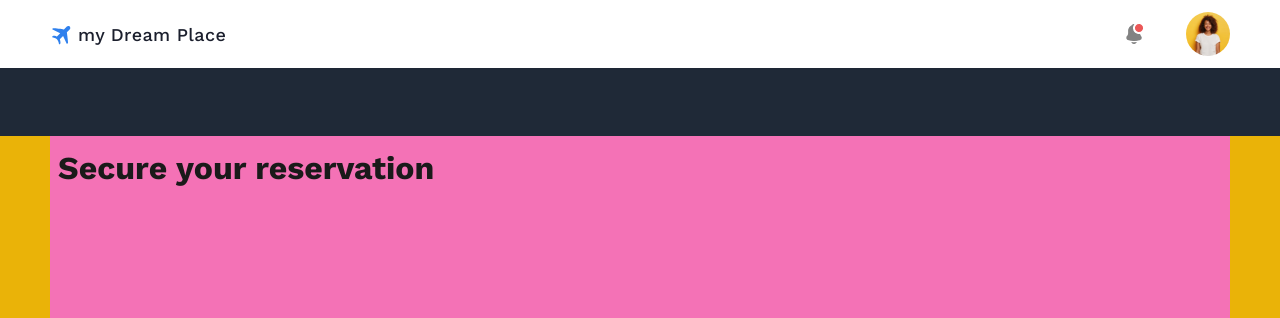
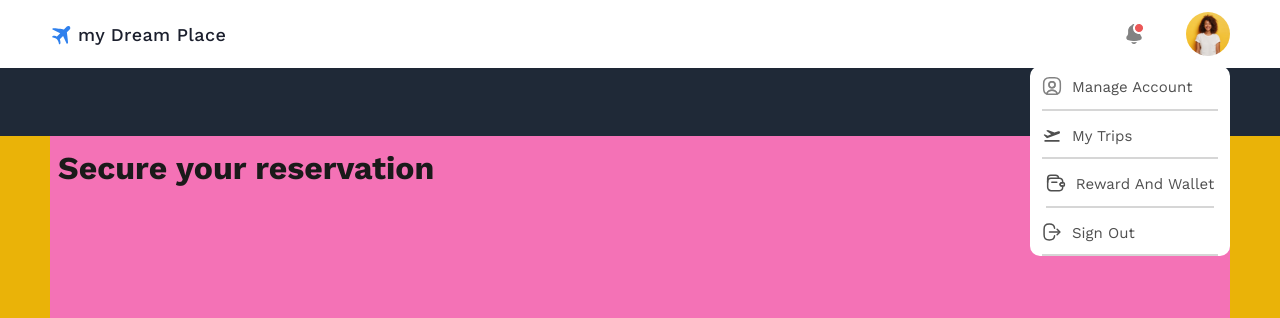
Before and after one commit to SaraDrwish/algoriza-internship-FE204, a Vue app: page /checkout in a window 1280 px wide. Both pictures are taken after a click on the picture 1208 px from the left and 34 px from the top of the page. Shown: the top 318 px of the page. Built offline with nearby package versions, Linux system fonts and the light colour scheme; a web font is replaced by a local one.

Commit message:
104  search and res / PD  29

```diff
--- a/src/components/CheckoutCompo/Checkout.vue
+++ b/src/components/CheckoutCompo/Checkout.vue
@@ -2,7 +2,7 @@
   <div class="bg-gray-800 py-2 ">
 
   <!-- <div class="  bg-yellow-500   "> -->
-      <div class="  bg-yellow-500  mt-[128px]  ">
+    <div class="  bg-yellow-500  mt-[128px]   ">
 
     <!-- <div class="bg-red-500 p-2 h-[72px]    "> -->
       <NavSigninedSecndry  />
@@ -12,7 +12,6 @@
       <!-- <div class="bg-bordersr m-auto w-[calc(100%-100px)]  "> -->
 
       <p class="text-[32px] font-[600] text-checkoutText1 mb-[30px]">Secure your reservation</p>
-
 
 
       <!-- <div class="bg-green-500 p-2 "> -->
--- a/src/components/Navs/NavSignined.vue
+++ b/src/components/Navs/NavSignined.vue
@@ -34,6 +34,7 @@
             text-light-black w-[100%] justify-center
               text-center  gap-[4px] mx-[12px] ">
 
+            <!-- <RouterLink :to="{ name: 'home' }"> -->
               <a class="flex gap-[10px] hover:transition-all
               transition ease-in duration-400
               w-[100%] py-[10px] border-solid border-b-2
@@ -42,6 +43,7 @@
                 <img class="flex  w-[20px] h-[20px]" src="../../assets/icons/user-square 1.svg" alt="">
                 <li class=" ">Manage account</li>
               </a>
+            <!-- </RouterLink> -->
 
             <a class="flex gap-[10px] hover:transition-all
               transition ease-in duration-400
@@ -51,10 +53,12 @@
                 <li @click="handleMyTripsBtn" class=" ">My Trips</li>
             </a>
 
-                    <a class="flex gap-[10px]    w-[100%] py-[10px] border-solid border-b-2 border-bordrBtnGry cursor-pointer" href="#" >
+            <RouterLink :to="{ name: 'checkout' }">
+              <a class="flex gap-[10px]  w-[100%] py-[10px] border-solid border-b-2 border-bordrBtnGry cursor-pointer" href="#" >
                 <img class="w-[20px] h-[20px]" src="../../assets/icons/wallet-3 1.svg" alt="">
                 <li class=" ">Reward and wallet</li>
               </a>
+            </RouterLink>
 
             <RouterLink :to="{name:'home'}" class="flex gap-[10px]  w-[100%] py-[10px] border-solid border-b-2 border-bordrBtnGry cursor-pointer" href="#" >
               <img class="w-[20px] h-[20px]" src="../../assets/icons/logout 1.svg" alt="">
@@ -82,25 +86,17 @@ const modalActive = ref(null);
 const toggleModal = () => {
   modalActive.value = !modalActive.value
 }
+
 defineProps({
   modalActive: {
     type: Boolean,
     default: false,
   },
-  // togglNotific: {
-  //   type: String
-  // },
 
 })
-
 
 const handleMyTripsBtn = () => {
   router.push('/mytrips');
 }
 
-
 </script>
-
-<!-- <style scoped>
-ul a li:last-child { border-bottom: none; }
-</style> -->
--- a/src/components/Navs/NavSigninedSecndry.vue
+++ b/src/components/Navs/NavSigninedSecndry.vue
@@ -1,65 +1,74 @@
 <template  >
-     <header class="fixed top-0  z-[100000] w-full bg-white shadow-sm overflow-hidden">
-      <nav class=" mx-auto sm:flex-row flex shrink-0 items-center justify-between h-[68px] w-[calc(100%-100px)] ">
+  <header class="fixed top-0  z-[100000] w-full bg-white shadow-sm  ">
+    <nav class=" mx-auto sm:flex-row flex shrink-0 items-center justify-between h-[68px] w-[calc(100%-100px)]  ">
 
-        <RouterLink :to="{name:'home'}">
+      <RouterLink :to="{ name: 'signedhome' }">
         <div class="flex gap-[4px] items-center text-[16px] ">
           <img src="../../assets/icons/bxs-plane-alt 1.svg" alt="planIcon" class="text-med-footer-black">
           <p class=" tracking-[0.36px] font-[500] text-[18px] text-med-footer-black ">my Dream Place </p>
         </div>
       </RouterLink>
 
+      <div class=" flex relative right-0">
 
-        <div class=" flex gap-[22px] ">
+        <div class="flex gap-[22px] ">
           <img class="py-[10px] px-[18px] cursor-pointer " src="../../assets/icons/notification2.png" alt="icons">
-            <img  @click="toggleModal" class="cursor-pointer" src="../../assets/icons/Ellipse 2.svg" alt="userimg">
+          <img @click="toggleModal" class="cursor-pointer " src="../../assets/icons/Ellipse 2.svg" alt="userimg">
         </div>
 
-        <!--  start drop  -->
-          <div v-if="modalActive" class="absolute z-10 right-[0px] bottom-[-200px] w-[200px] flex text-[15px] bg-BGC rounded-[10px]  ">
+        <div v-if="modalActive"
+          class="absolute right-[0px] bottom-[-200px] w-[200px] flex text-[15px] bg-BGC rounded-[10px]  ">
 
           <ul class=" flex flex-col  items-center
             capitalize transition ease-in duration-400
           text-light-black w-[100%] justify-center
             text-center  gap-[4px] mx-[12px] ">
 
+            <!-- <RouterLink :to="{ name: 'home' }"> -->
             <a class="flex gap-[10px] hover:transition-all
             transition ease-in duration-400
             w-[100%] py-[10px] border-solid border-b-2
-                    border-bordrBtnGry cursor-pointer" href="#" >
+              border-bordrBtnGry cursor-pointer" href="#">
 
               <img class="flex  w-[20px] h-[20px]" src="../../assets/icons/user-square 1.svg" alt="">
               <li class=" ">Manage account</li>
             </a>
+            <!-- </RouterLink> -->
 
             <a class="flex gap-[10px] hover:transition-all
             transition ease-in duration-400
             w-[100%] py-[10px] border-solid border-b-2
-                    border-bordrBtnGry cursor-pointer" href="#" >
+              border-bordrBtnGry cursor-pointer" href="#">
               <img class="flex  w-[20px] h-[20px]" src="../../assets/icons/bxs-plane-take-off 1.svg" alt="">
-                      <li  @click="handleMyTripsBtn" class=" ">My Trips</li>
+              <li @click="handleMyTripsBtn" class=" ">My Trips</li>
             </a>
 
-                  <a class="flex gap-[10px]    w-[100%] py-[10px] border-solid border-b-2 border-bordrBtnGry cursor-pointer" href="#" >
+            <RouterLink :to="{ name: 'checkout' }">
+              <a class="flex gap-[10px]  w-[100%] py-[10px] border-solid border-b-2 border-bordrBtnGry cursor-pointer"
+                href="#">
                 <img class="w-[20px] h-[20px]" src="../../assets/icons/wallet-3 1.svg" alt="">
                 <li class=" ">Reward and wallet</li>
               </a>
+            </RouterLink>
 
-                    <a class="flex gap-[10px]  w-[100%] py-[10px] border-solid border-b-2 border-bordrBtnGry cursor-pointer" href="#" >
+            <RouterLink :to="{ name: 'home' }"
+              class="flex gap-[10px]  w-[100%] py-[10px] border-solid border-b-2 border-bordrBtnGry cursor-pointer"
+              href="#">
               <img class="w-[20px] h-[20px]" src="../../assets/icons/logout 1.svg" alt="">
-                    <li class="border-solid border-b-none  ">Sign out</li>
-                    </a>
+              <li class="">Sign out</li>
+            </RouterLink>
 
           </ul>
         </div>
 
-        <!-- end drop -->
+      </div>
 
     </nav>
   </header>
 </template>
 
 <script setup>
+
 import { RouterLink } from 'vue-router';
 import { ref } from 'vue';
 
@@ -67,14 +76,17 @@ import { useRouter } from 'vue-router';
 const router = useRouter()
 
 const modalActive = ref(null);
+
 const toggleModal = () => {
 modalActive.value = !modalActive.value
 }
+
 defineProps({
 modalActive: {
   type: Boolean,
   default: false,
-  }
+},
+
 })
 
 const handleMyTripsBtn = () => {
@@ -82,10 +94,3 @@ const handleMyTripsBtn = () => {
 }
 
 </script>
-
-
-<!-- <style scoped>
-ul a li:last-child {
-  border-bottom: none;
-}
-</style> -->
```
Lines whose indentation alone changed are shown as unchanged.
